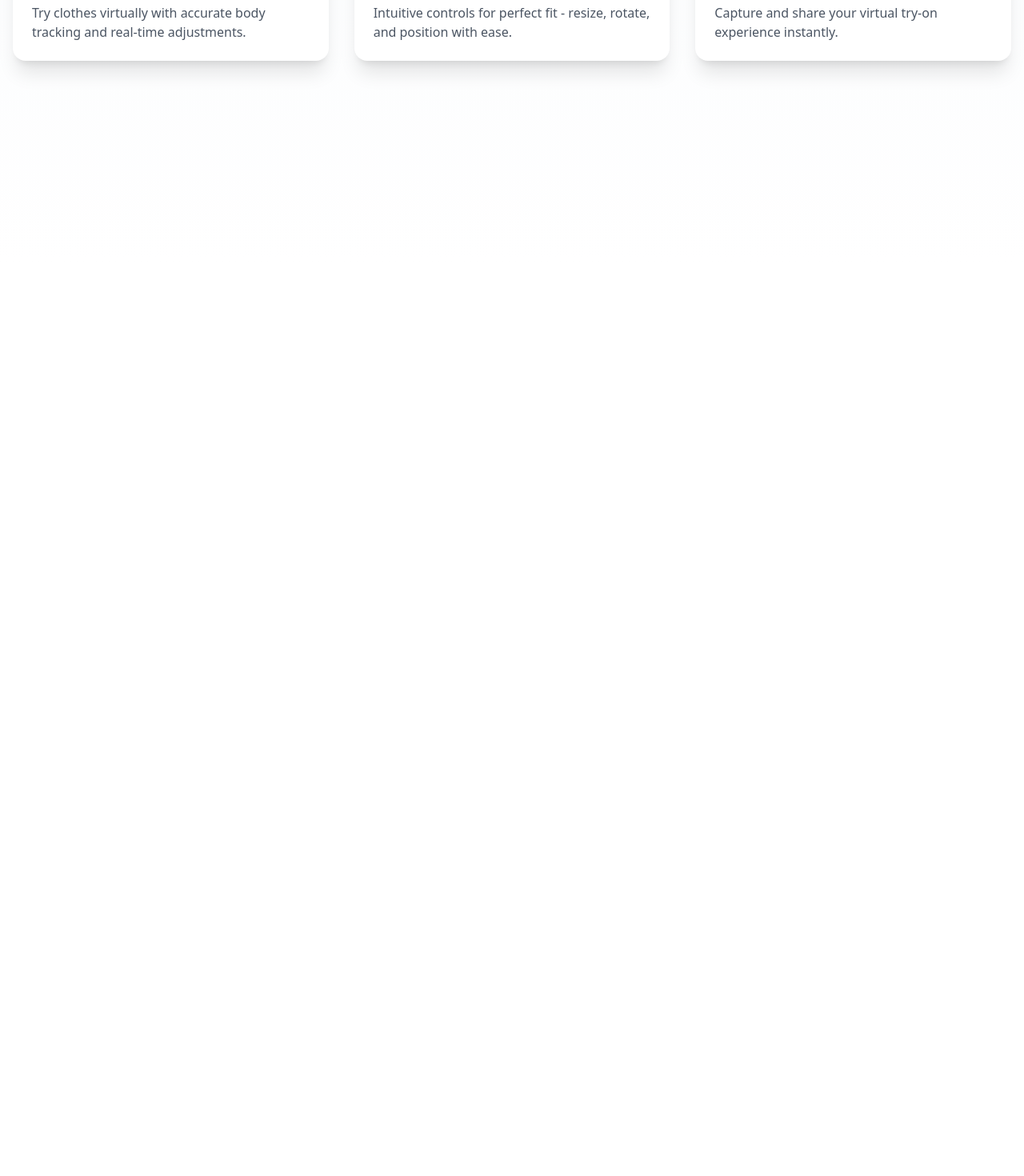
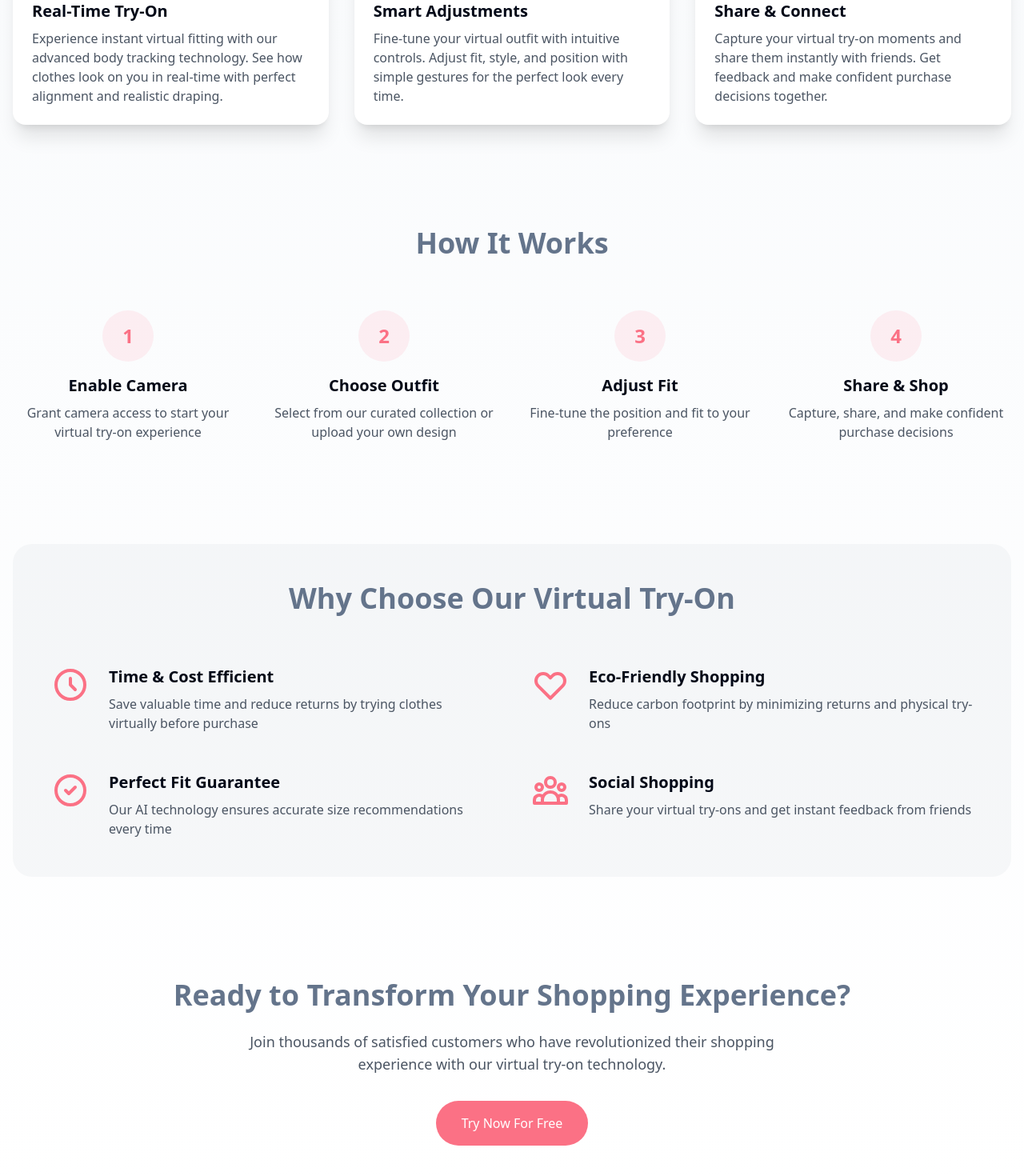
Before and after one commit to Mowsikan/virtual-dress-room, a React (Vite) app: page / in a window 1280 px wide. Shown: the part 468-1938 px from the top of the page at 80% size. Before the commit the page ends 800 px from the top, so only its background shows below. Built offline with nearby package versions, Linux system fonts and the light colour scheme.

Commit message:
Enhance content and UI/UX
Improve content across all pages to enhance competitiveness.  Refine UI/UX for a better user experience.

```diff
--- a/src/pages/Index.tsx
+++ b/src/pages/Index.tsx
@@ -5,6 +5,7 @@ import { motion } from "framer-motion";
 const Index = () => {
   return (
     <div className="min-h-screen bg-gradient-to-b from-secondary to-white">
+      {/* Hero Section */}
       <div className="container mx-auto px-4 py-16">
         <motion.div
           initial={{ opacity: 0, y: 20 }}
@@ -13,20 +14,29 @@ const Index = () => {
           className="text-center mb-16"
         >
           <h1 className="text-4xl md:text-6xl font-bold text-primary mb-6">
-            Virtual Try-On Experience
+            Revolutionary Virtual Try-On Experience
           </h1>
-          <p className="text-lg md:text-xl text-gray-600 max-w-2xl mx-auto mb-8">
-            Experience the future of fashion with our WebAR digital trial room.
-            Try on clothes virtually with real-time body tracking.
+          <p className="text-lg md:text-xl text-gray-600 max-w-3xl mx-auto mb-8">
+            Step into the future of fashion with our cutting-edge WebAR digital trial room.
+            Experience seamless, real-time virtual try-ons powered by advanced AI and computer vision technology.
           </p>
+          <div className="flex gap-4 justify-center">
             <Link
               to="/try-on"
               className="inline-flex items-center px-8 py-3 rounded-full bg-primary text-white font-medium transform transition-all duration-200 hover:scale-105 hover:shadow-lg"
             >
               Start Try-On
             </Link>
+            <a
+              href="#how-it-works"
+              className="inline-flex items-center px-8 py-3 rounded-full border-2 border-primary text-primary font-medium transform transition-all duration-200 hover:bg-primary hover:text-white"
+            >
+              Learn More
+            </a>
+          </div>
         </motion.div>
 
+        {/* Features Grid */}
         <div className="grid grid-cols-1 md:grid-cols-3 gap-8 mt-16">
           {features.map((feature, index) => (
             <motion.div
@@ -44,6 +54,88 @@ const Index = () => {
             </motion.div>
           ))}
         </div>
+
+        {/* How It Works Section */}
+        <motion.div
+          id="how-it-works"
+          initial={{ opacity: 0 }}
+          whileInView={{ opacity: 1 }}
+          transition={{ duration: 0.8 }}
+          className="mt-32"
+        >
+          <h2 className="text-3xl md:text-4xl font-bold text-center text-primary mb-16">
+            How It Works
+          </h2>
+          <div className="grid grid-cols-1 md:grid-cols-4 gap-8">
+            {steps.map((step, index) => (
+              <motion.div
+                key={step.title}
+                initial={{ opacity: 0, y: 20 }}
+                whileInView={{ opacity: 1, y: 0 }}
+                transition={{ duration: 0.5, delay: index * 0.2 }}
+                className="text-center"
+              >
+                <div className="w-16 h-16 rounded-full bg-accent/10 flex items-center justify-center mx-auto mb-4">
+                  <span className="text-2xl font-bold text-accent">{index + 1}</span>
+                </div>
+                <h3 className="text-xl font-semibold mb-2">{step.title}</h3>
+                <p className="text-gray-600">{step.description}</p>
+              </motion.div>
+            ))}
+          </div>
+        </motion.div>
+
+        {/* Benefits Section */}
+        <motion.div
+          initial={{ opacity: 0 }}
+          whileInView={{ opacity: 1 }}
+          transition={{ duration: 0.8 }}
+          className="mt-32 bg-primary/5 rounded-3xl p-12"
+        >
+          <h2 className="text-3xl md:text-4xl font-bold text-center text-primary mb-16">
+            Why Choose Our Virtual Try-On
+          </h2>
+          <div className="grid grid-cols-1 md:grid-cols-2 gap-12">
+            {benefits.map((benefit, index) => (
+              <motion.div
+                key={benefit.title}
+                initial={{ opacity: 0, x: index % 2 === 0 ? -20 : 20 }}
+                whileInView={{ opacity: 1, x: 0 }}
+                transition={{ duration: 0.5 }}
+                className="flex gap-6"
+              >
+                <div className="w-12 h-12 flex-shrink-0 text-accent">
+                  {benefit.icon}
+                </div>
+                <div>
+                  <h3 className="text-xl font-semibold mb-2">{benefit.title}</h3>
+                  <p className="text-gray-600">{benefit.description}</p>
+                </div>
+              </motion.div>
+            ))}
+          </div>
+        </motion.div>
+
+        {/* CTA Section */}
+        <motion.div
+          initial={{ opacity: 0 }}
+          whileInView={{ opacity: 1 }}
+          transition={{ duration: 0.8 }}
+          className="mt-32 text-center"
+        >
+          <h2 className="text-3xl md:text-4xl font-bold text-primary mb-6">
+            Ready to Transform Your Shopping Experience?
+          </h2>
+          <p className="text-lg text-gray-600 mb-8 max-w-2xl mx-auto">
+            Join thousands of satisfied customers who have revolutionized their shopping experience with our virtual try-on technology.
+          </p>
+          <Link
+            to="/try-on"
+            className="inline-flex items-center px-8 py-4 rounded-full bg-accent text-white font-medium transform transition-all duration-200 hover:scale-105 hover:shadow-lg"
+          >
+            Try Now For Free
+          </Link>
+        </motion.div>
       </div>
     </div>
   );
@@ -52,7 +144,7 @@ const Index = () => {
 const features = [
   {
     title: "Real-Time Try-On",
-    description: "Try clothes virtually with accurate body tracking and real-time adjustments.",
+    description: "Experience instant virtual fitting with our advanced body tracking technology. See how clothes look on you in real-time with perfect alignment and realistic draping.",
     icon: (
       <svg xmlns="http://www.w3.org/2000/svg" fill="none" viewBox="0 0 24 24" stroke="currentColor">
         <path strokeLinecap="round" strokeLinejoin="round" strokeWidth={2} d="M15 10l4.553-2.276A1 1 0 0121 8.618v6.764a1 1 0 01-1.447.894L15 14M5 18h8a2 2 0 002-2V8a2 2 0 00-2-2H5a2 2 0 00-2 2v8a2 2 0 002 2z" />
@@ -60,8 +152,8 @@ const features = [
     ),
   },
   {
-    title: "Easy Adjustments",
-    description: "Intuitive controls for perfect fit - resize, rotate, and position with ease.",
+    title: "Smart Adjustments",
+    description: "Fine-tune your virtual outfit with intuitive controls. Adjust fit, style, and position with simple gestures for the perfect look every time.",
     icon: (
       <svg xmlns="http://www.w3.org/2000/svg" fill="none" viewBox="0 0 24 24" stroke="currentColor">
         <path strokeLinecap="round" strokeLinejoin="round" strokeWidth={2} d="M12 6V4m0 2a2 2 0 100 4m0-4a2 2 0 110 4m-6 8a2 2 0 100-4m0 4a2 2 0 110-4m0 4v2m0-6V4m6 6v10m6-2a2 2 0 100-4m0 4a2 2 0 110-4m0 4v2m0-6V4" />
@@ -69,8 +161,8 @@ const features = [
     ),
   },
   {
-    title: "Share Your Look",
-    description: "Capture and share your virtual try-on experience instantly.",
+    title: "Share & Connect",
+    description: "Capture your virtual try-on moments and share them instantly with friends. Get feedback and make confident purchase decisions together.",
     icon: (
       <svg xmlns="http://www.w3.org/2000/svg" fill="none" viewBox="0 0 24 24" stroke="currentColor">
         <path strokeLinecap="round" strokeLinejoin="round" strokeWidth={2} d="M8.684 13.342C8.886 12.938 9 12.482 9 12c0-.482-.114-.938-.316-1.342m0 2.684a3 3 0 110-2.684m0 2.684l6.632 3.316m-6.632-6l6.632-3.316m0 0a3 3 0 105.367-2.684 3 3 0 00-5.367 2.684zm0 9.316a3 3 0 105.368 2.684 3 3 0 00-5.368-2.684z" />
@@ -79,4 +171,62 @@ const features = [
   },
 ];
 
+const steps = [
+  {
+    title: "Enable Camera",
+    description: "Grant camera access to start your virtual try-on experience",
+  },
+  {
+    title: "Choose Outfit",
+    description: "Select from our curated collection or upload your own design",
+  },
+  {
+    title: "Adjust Fit",
+    description: "Fine-tune the position and fit to your preference",
+  },
+  {
+    title: "Share & Shop",
+    description: "Capture, share, and make confident purchase decisions",
+  },
+];
+
+const benefits = [
+  {
+    title: "Time & Cost Efficient",
+    description: "Save valuable time and reduce returns by trying clothes virtually before purchase",
+    icon: (
+      <svg xmlns="http://www.w3.org/2000/svg" fill="none" viewBox="0 0 24 24" stroke="currentColor">
+        <path strokeLinecap="round" strokeLinejoin="round" strokeWidth={2} d="M12 8v4l3 3m6-3a9 9 0 11-18 0 9 9 0 0118 0z" />
+      </svg>
+    ),
+  },
+  {
+    title: "Eco-Friendly Shopping",
+    description: "Reduce carbon footprint by minimizing returns and physical try-ons",
+    icon: (
+      <svg xmlns="http://www.w3.org/2000/svg" fill="none" viewBox="0 0 24 24" stroke="currentColor">
+        <path strokeLinecap="round" strokeLinejoin="round" strokeWidth={2} d="M4.318 6.318a4.5 4.5 0 000 6.364L12 20.364l7.682-7.682a4.5 4.5 0 00-6.364-6.364L12 7.636l-1.318-1.318a4.5 4.5 0 00-6.364 0z" />
+      </svg>
+    ),
+  },
+  {
+    title: "Perfect Fit Guarantee",
+    description: "Our AI technology ensures accurate size recommendations every time",
+    icon: (
+      <svg xmlns="http://www.w3.org/2000/svg" fill="none" viewBox="0 0 24 24" stroke="currentColor">
+        <path strokeLinecap="round" strokeLinejoin="round" strokeWidth={2} d="M9 12l2 2 4-4m6 2a9 9 0 11-18 0 9 9 0 0118 0z" />
+      </svg>
+    ),
+  },
+  {
+    title: "Social Shopping",
+    description: "Share your virtual try-ons and get instant feedback from friends",
+    icon: (
+      <svg xmlns="http://www.w3.org/2000/svg" fill="none" viewBox="0 0 24 24" stroke="currentColor">
+        <path strokeLinecap="round" strokeLinejoin="round" strokeWidth={2} d="M17 20h5v-2a3 3 0 00-5.356-1.857M17 20H7m10 0v-2c0-.656-.126-1.283-.356-1.857M7 20H2v-2a3 3 0 015.356-1.857M7 20v-2c0-.656.126-1.283.356-1.857m0 0a5.002 5.002 0 019.288 0M15 7a3 3 0 11-6 0 3 3 0 016 0zm6 3a2 2 0 11-4 0 2 2 0 014 0zM7 10a2 2 0 11-4 0 2 2 0 014 0z" />
+      </svg>
+    ),
+  },
+];
+
 export default Index;
--- a/src/pages/TryOn.tsx
+++ b/src/pages/TryOn.tsx
@@ -7,6 +7,7 @@ import { toast } from "sonner";
 const TryOn = () => {
   const videoRef = useRef<HTMLVideoElement>(null);
   const [cameraActive, setCameraActive] = useState(false);
+  const [loading, setLoading] = useState(true);
 
   useEffect(() => {
     initializeCamera();
@@ -14,14 +15,18 @@ const TryOn = () => {
 
   const initializeCamera = async () => {
     try {
+      setLoading(true);
       const stream = await navigator.mediaDevices.getUserMedia({ video: true });
       if (videoRef.current) {
         videoRef.current.srcObject = stream;
         setCameraActive(true);
+        toast.success("Camera initialized successfully!");
       }
     } catch (error) {
       console.error("Error accessing camera:", error);
       toast.error("Could not access camera. Please check permissions.");
+    } finally {
+      setLoading(false);
     }
   };
 
@@ -36,7 +41,7 @@ const TryOn = () => {
   };
 
   return (
-    <div className="min-h-screen bg-secondary">
+    <div className="min-h-screen bg-gradient-to-b from-secondary to-white">
       <div className="container mx-auto px-4 py-8">
         <div className="flex justify-between items-center mb-8">
           <Link
@@ -45,7 +50,7 @@ const TryOn = () => {
           >
             ← Back to Home
           </Link>
-          <h1 className="text-2xl font-semibold text-primary">Virtual Try-On</h1>
+          <h1 className="text-2xl font-semibold text-primary">Virtual Try-On Studio</h1>
         </div>
 
         <div className="grid grid-cols-1 lg:grid-cols-3 gap-8">
@@ -53,7 +58,7 @@ const TryOn = () => {
             <motion.div
               initial={{ opacity: 0, scale: 0.95 }}
               animate={{ opacity: 1, scale: 1 }}
-              className="relative aspect-video bg-black rounded-2xl overflow-hidden"
+              className="relative aspect-video bg-black rounded-2xl overflow-hidden shadow-2xl"
             >
               <video
                 ref={videoRef}
@@ -61,19 +66,38 @@ const TryOn = () => {
                 playsInline
                 className="w-full h-full object-cover"
               />
-              {!cameraActive && (
-                <div className="absolute inset-0 flex items-center justify-center">
+              {!cameraActive && !loading && (
+                <div className="absolute inset-0 flex items-center justify-center bg-black/50 backdrop-blur-sm">
                   <div className="text-white text-center">
-                    <p className="mb-4">Camera access required</p>
+                    <p className="mb-4 text-lg">Camera access required</p>
                     <button
                       onClick={initializeCamera}
-                      className="px-4 py-2 bg-accent rounded-lg hover:bg-opacity-90 transition-colors"
+                      className="px-6 py-3 bg-accent rounded-lg hover:bg-opacity-90 transition-colors transform hover:scale-105"
                     >
                       Enable Camera
                     </button>
                   </div>
                 </div>
               )}
+              {loading && (
+                <div className="absolute inset-0 flex items-center justify-center bg-black/50">
+                  <div className="animate-spin rounded-full h-12 w-12 border-t-2 border-b-2 border-white"></div>
+                </div>
+              )}
+            </motion.div>
+
+            {/* Tutorial Tips */}
+            <motion.div
+              initial={{ opacity: 0, y: 20 }}
+              animate={{ opacity: 1, y: 0 }}
+              transition={{ delay: 0.5 }}
+              className="mt-6 grid grid-cols-1 md:grid-cols-3 gap-4"
+            >
+              {tips.map((tip, index) => (
+                <div key={index} className="bg-white/80 backdrop-blur-sm p-4 rounded-lg shadow">
+                  <p className="text-primary/80 text-sm">{tip}</p>
+                </div>
+              ))}
             </motion.div>
           </div>
 
@@ -83,27 +107,66 @@ const TryOn = () => {
               animate={{ opacity: 1, x: 0 }}
               className="bg-white p-6 rounded-2xl shadow-lg"
             >
-              <h2 className="text-xl font-semibold mb-4">Controls</h2>
-              <div className="space-y-4">
+              <h2 className="text-xl font-semibold mb-6">Customization Controls</h2>
+              <div className="space-y-6">
+                <div>
+                  <h3 className="text-sm font-medium text-gray-600 mb-3">Camera Options</h3>
                   <button
                     onClick={toggleCamera}
-                  className="w-full px-4 py-2 bg-primary text-white rounded-lg hover:bg-opacity-90 transition-colors"
+                    className="w-full px-4 py-3 bg-primary text-white rounded-lg hover:bg-opacity-90 transition-colors"
                   >
                     Switch Camera
                   </button>
+                </div>
+
+                <div>
+                  <h3 className="text-sm font-medium text-gray-600 mb-3">Capture Options</h3>
                   <button
                     onClick={() => toast.success("Screenshot captured!")}
-                  className="w-full px-4 py-2 bg-accent text-white rounded-lg hover:bg-opacity-90 transition-colors"
+                    className="w-full px-4 py-3 bg-accent text-white rounded-lg hover:bg-opacity-90 transition-colors mb-3"
                   >
                     Capture Screenshot
                   </button>
                   <button
+                    onClick={() => toast.info("Starting recording...")}
+                    className="w-full px-4 py-3 bg-accent/80 text-white rounded-lg hover:bg-opacity-90 transition-colors"
+                  >
+                    Record Video
+                  </button>
+                </div>
+
+                <div>
+                  <h3 className="text-sm font-medium text-gray-600 mb-3">Try-On Settings</h3>
+                  <button
                     onClick={() => toast.info("Resetting position...")}
-                  className="w-full px-4 py-2 border border-primary text-primary rounded-lg hover:bg-primary hover:text-white transition-colors"
+                    className="w-full px-4 py-3 border border-primary text-primary rounded-lg hover:bg-primary hover:text-white transition-colors mb-3"
                   >
                     Reset Position
                   </button>
+                  <button
+                    onClick={() => toast.info("Opening style gallery...")}
+                    className="w-full px-4 py-3 border border-primary text-primary rounded-lg hover:bg-primary hover:text-white transition-colors"
+                  >
+                    Browse Styles
+                  </button>
                 </div>
+              </div>
+            </motion.div>
+
+            {/* Quick Tips */}
+            <motion.div
+              initial={{ opacity: 0, x: 20 }}
+              animate={{ opacity: 1, x: 0 }}
+              transition={{ delay: 0.2 }}
+              className="mt-6 bg-primary/5 p-6 rounded-2xl"
+            >
+              <h3 className="font-semibold mb-3">Quick Tips</h3>
+              <ul className="space-y-2 text-sm text-gray-600">
+                <li>• Ensure good lighting for best results</li>
+                <li>• Stand 2-3 feet away from the camera</li>
+                <li>• Keep your whole body in frame</li>
+                <li>• Try different poses to see all angles</li>
+              </ul>
             </motion.div>
           </div>
         </div>
@@ -112,4 +175,10 @@ const TryOn = () => {
   );
 };
 
+const tips = [
+  "Move naturally to see how the clothes flow with your body",
+  "Use gestures to adjust fit and style in real-time",
+  "Share your look with friends for instant feedback",
+];
+
 export default TryOn;
```
Lines whose indentation alone changed are shown as unchanged.
